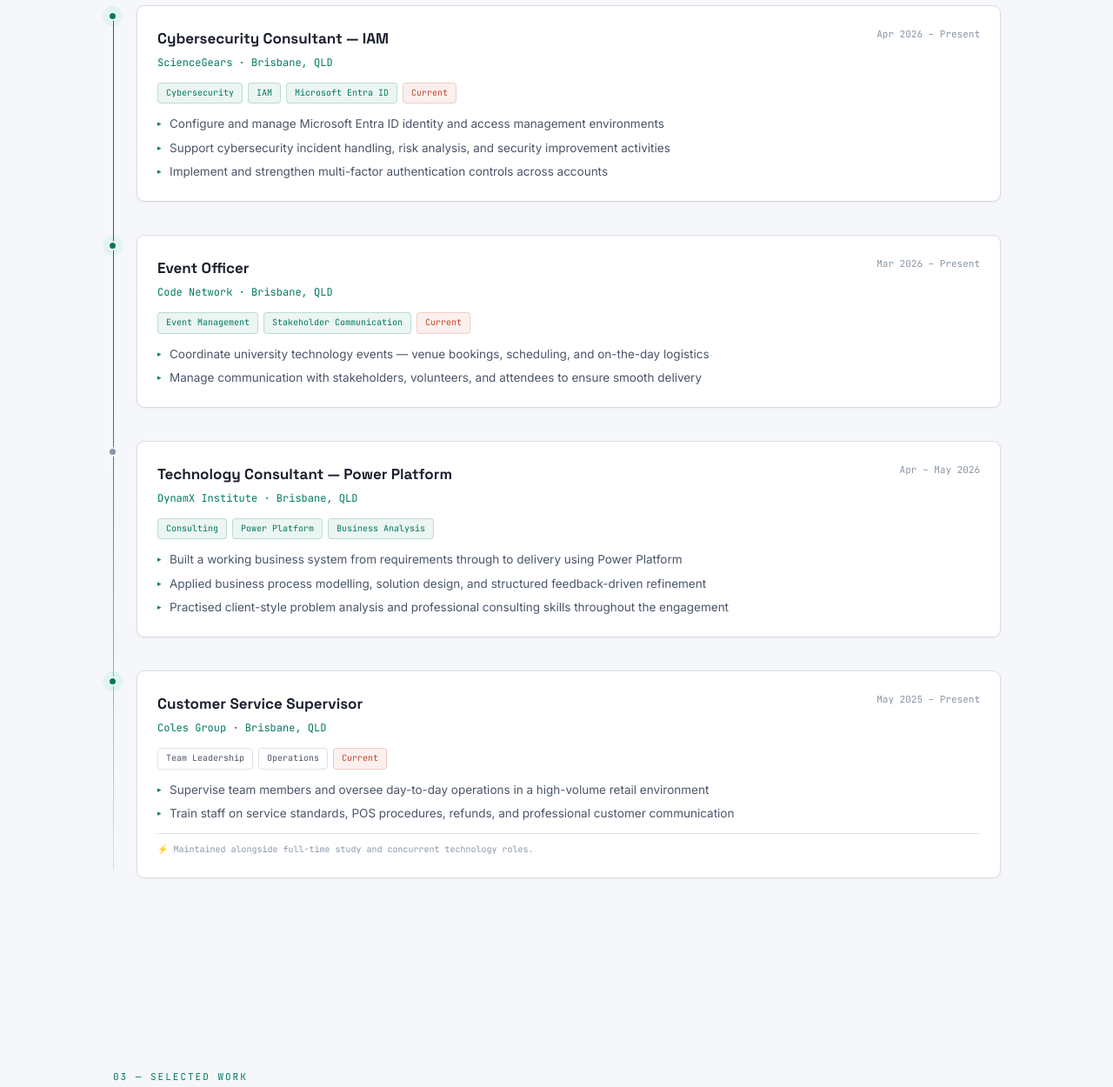
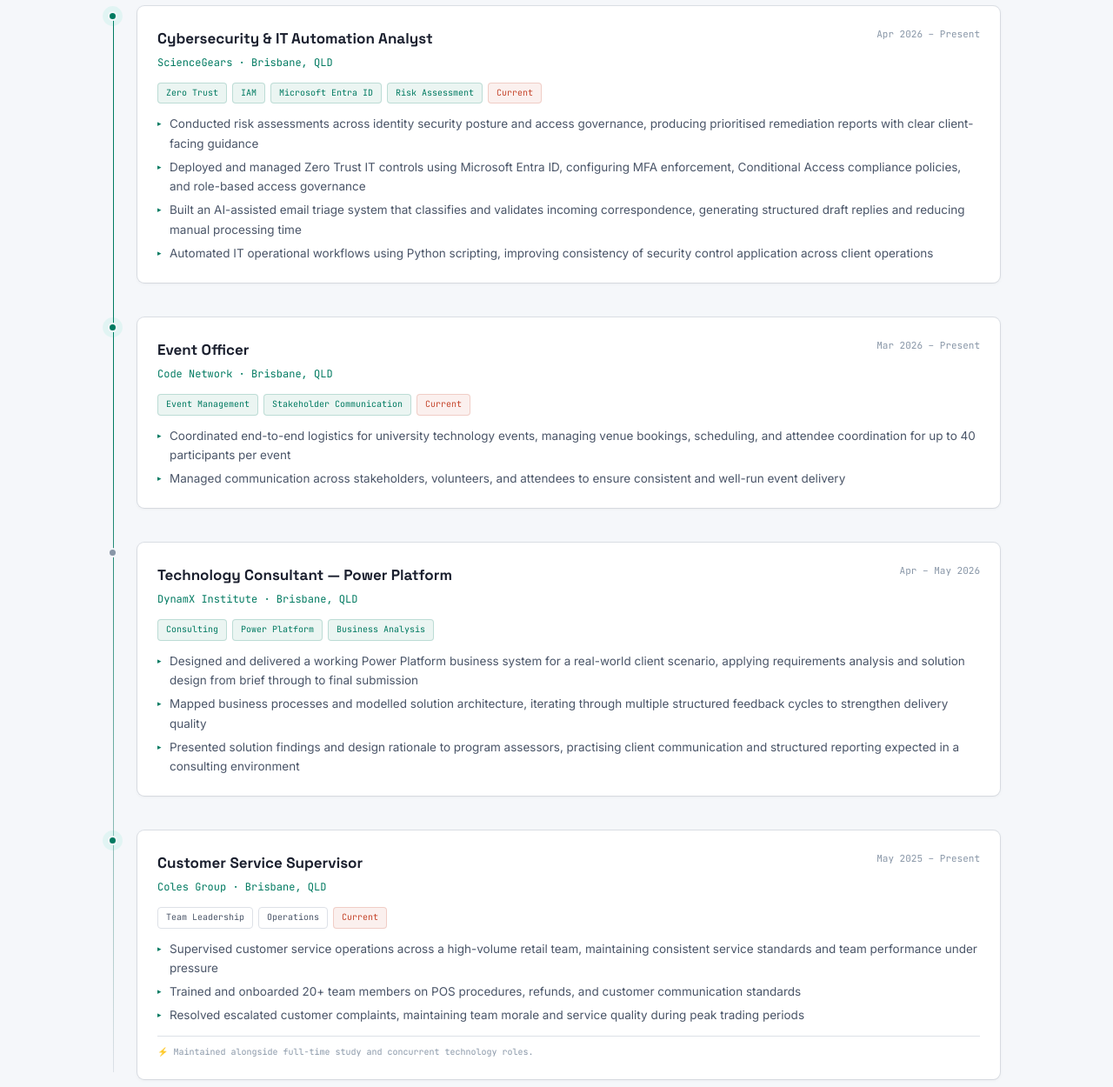
Before and after one commit to bharath-blazecode/bharath-blazecode.github.io, a plain HTML site: page index.html in a window 1280 px wide. Shown: the part 1880-3130 px from the top of the page at 87% size. Drawn offline with Linux system fonts and the light colour scheme.

Commit message:
Update job roles and responsibilities in index.html

```diff
--- a/index.html
+++ b/index.html
@@ -419,13 +419,14 @@
     <article class="titem reveal">
       <div class="tdot act" aria-hidden="true"></div>
       <div class="tcard">
-        <div class="thdr"><div class="trole">Cybersecurity Consultant — IAM</div><div class="tdate">Apr 2026 – Present</div></div>
+        <div class="thdr"><div class="trole">Cybersecurity &amp; IT Automation Analyst</div><div class="tdate">Apr 2026 – Present</div></div>
         <div class="tco">ScienceGears · Brisbane, QLD</div>
-        <div class="ttags"><span class="tg t">Cybersecurity</span><span class="tg t">IAM</span><span class="tg t">Microsoft Entra ID</span><span class="tg c">Current</span></div>
+        <div class="ttags"><span class="tg t">Zero Trust</span><span class="tg t">IAM</span><span class="tg t">Microsoft Entra ID</span><span class="tg t">Risk Assessment</span><span class="tg c">Current</span></div>
         <ul class="tbul">
-          <li>Configure and manage Microsoft Entra ID identity and access management environments</li>
-          <li>Support cybersecurity incident handling, risk analysis, and security improvement activities</li>
-          <li>Implement and strengthen multi-factor authentication controls across accounts</li>
+          <li>Conducted risk assessments across identity security posture and access governance, producing prioritised remediation reports with clear client-facing guidance</li>
+          <li>Deployed and managed Zero Trust IT controls using Microsoft Entra ID, configuring MFA enforcement, Conditional Access compliance policies, and role-based access governance</li>
+          <li>Built an AI-assisted email triage system that classifies and validates incoming correspondence, generating structured draft replies and reducing manual processing time</li>
+          <li>Automated IT operational workflows using Python scripting, improving consistency of security control application across client operations</li>
         </ul>
       </div>
     </article>
@@ -437,8 +438,8 @@
         <div class="tco">Code Network · Brisbane, QLD</div>
         <div class="ttags"><span class="tg t">Event Management</span><span class="tg t">Stakeholder Communication</span><span class="tg c">Current</span></div>
         <ul class="tbul">
-          <li>Coordinate university technology events — venue bookings, scheduling, and on-the-day logistics</li>
-          <li>Manage communication with stakeholders, volunteers, and attendees to ensure smooth delivery</li>
+          <li>Coordinated end-to-end logistics for university technology events, managing venue bookings, scheduling, and attendee coordination for up to 40 participants per event</li>
+          <li>Managed communication across stakeholders, volunteers, and attendees to ensure consistent and well-run event delivery</li>
         </ul>
       </div>
     </article>
@@ -450,9 +451,9 @@
         <div class="tco">DynamX Institute · Brisbane, QLD</div>
         <div class="ttags"><span class="tg t">Consulting</span><span class="tg t">Power Platform</span><span class="tg t">Business Analysis</span></div>
         <ul class="tbul">
-          <li>Built a working business system from requirements through to delivery using Power Platform</li>
-          <li>Applied business process modelling, solution design, and structured feedback-driven refinement</li>
-          <li>Practised client-style problem analysis and professional consulting skills throughout the engagement</li>
+          <li>Designed and delivered a working Power Platform business system for a real-world client scenario, applying requirements analysis and solution design from brief through to final submission</li>
+          <li>Mapped business processes and modelled solution architecture, iterating through multiple structured feedback cycles to strengthen delivery quality</li>
+          <li>Presented solution findings and design rationale to program assessors, practising client communication and structured reporting expected in a consulting environment</li>
         </ul>
       </div>
     </article>
@@ -465,8 +466,9 @@
         <div class="tco">Coles Group · Brisbane, QLD</div>
         <div class="ttags"><span class="tg">Team Leadership</span><span class="tg">Operations</span><span class="tg c">Current</span></div>
         <ul class="tbul">
-          <li>Supervise team members and oversee day-to-day operations in a high-volume retail environment</li>
-          <li>Train staff on service standards, POS procedures, refunds, and professional customer communication</li>
+          <li>Supervised customer service operations across a high-volume retail team, maintaining consistent service standards and team performance under pressure</li>
+          <li>Trained and onboarded 20+ team members on POS procedures, refunds, and customer communication standards</li>
+          <li>Resolved escalated customer complaints, maintaining team morale and service quality during peak trading periods</li>
         </ul>
         <div class="tnote">⚡ Maintained alongside full-time study and concurrent technology roles.</div>
       </div>
@@ -541,14 +543,14 @@
   <!-- 02 + 03: Supporting projects — minimal side-by-side -->
   <div class="pgrid">
     <!-- ★ REPLACE: Add GitHub/write-up link when ready -->
-    <article class="pcard reveal" aria-label="Home SOC Foundation Lab">
+    <article class="pcard reveal" aria-label="ITDR Home Lab">
       <div class="pclbl ip">● In Progress</div>
-      <div class="pctit">Home SOC Foundation Lab</div>
-      <div class="pcdate">Apr 2026 – Present · Personal Project</div>
-      <p class="pcdesc">A self-built blue-team lab replicating real SOC work. Windows and Linux endpoints in a virtualised environment, SIEM deployment with detection rules, alert triage, and incident report documentation. This is where I practise what I want to do professionally.</p>
+      <div class="pctit">ITDR Home Lab</div>
+      <div class="pcdate">Jun 2026 – Present · Personal Project</div>
+      <p class="pcdesc">An identity threat detection and response lab built from scratch. Isolated VMware environment with Wazuh 4.9.2 SIEM on Ubuntu Server and Sysmon on Windows 11 — simulating identity-based attacks mapped to MITRE ATT&amp;CK. Custom XML detection rules, Python alert enrichment pipeline, and VirusTotal API integration generate structured incident reports.</p>
       <div class="pcstk">
-        <span class="pc-chip">Wazuh</span><span class="pc-chip">Splunk</span><span class="pc-chip">VirtualBox</span>
-        <span class="pc-chip">Sysmon</span><span class="pc-chip">Ubuntu</span><span class="pc-chip">ELK Stack</span>
+        <span class="pc-chip">Wazuh 4.9.2</span><span class="pc-chip">Sysmon</span><span class="pc-chip">VMware</span>
+        <span class="pc-chip">Python</span><span class="pc-chip">MITRE ATT&amp;CK</span><span class="pc-chip">VirusTotal API</span>
       </div>
       <div class="bip">Actively building</div>
     </article>
@@ -582,7 +584,7 @@
     <!-- ★ REPLACE: Update skills to match your actual proficiencies -->
     <div class="sgrp reveal">
       <div class="sgtit">Security</div>
-      <div class="schips"><span class="schip">Microsoft Entra ID</span><span class="schip">IAM & Access Controls</span><span class="schip">MFA Implementation</span><span class="schip">Incident Response</span><span class="schip">SIEM / Log Analysis</span><span class="schip">Risk & Compliance</span><span class="schip">Cybersecurity Fundamentals</span><span class="schip">CTF Experience</span></div>
+      <div class="schips"><span class="schip">Microsoft Entra ID</span><span class="schip">Conditional Access</span><span class="schip">MFA</span><span class="schip">Zero Trust</span><span class="schip">Wazuh SIEM</span><span class="schip">MITRE ATT&amp;CK</span><span class="schip">IT Controls Review</span><span class="schip">Risk &amp; Compliance</span><span class="schip">CTF Experience</span></div>
     </div>
     <div class="sgrp reveal">
       <div class="sgtit">Programming & Data</div>
@@ -590,7 +592,7 @@
     </div>
     <div class="sgrp reveal">
       <div class="sgtit">Systems & Tools</div>
-      <div class="schips"><span class="schip">Raspberry Pi</span><span class="schip">GitHub</span><span class="schip">Microsoft 365</span><span class="schip">VirtualBox / VMware</span><span class="schip">Linux</span><span class="schip">Windows Server</span><span class="schip">Wazuh / Splunk</span><span class="schip">Networking Fundamentals</span></div>
+      <div class="schips"><span class="schip">Microsoft 365</span><span class="schip">Power Platform</span><span class="schip">GitHub</span><span class="schip">Raspberry Pi</span><span class="schip">VMware Workstation</span><span class="schip">Sysmon</span><span class="schip">Linux</span><span class="schip">Networking Fundamentals</span><span class="schip">Cryptography</span></div>
     </div>
     <div class="sgrp reveal">
       <div class="sgtit">Professional</div>
@@ -613,7 +615,6 @@
     <!-- ★ REPLACE: Update certifications, issuers, and statuses -->
     <div class="certc reveal"><div class="certico" aria-hidden="true">🔐</div><div><div class="certn">Foundations of Cybersecurity</div><div class="certi">Google · 2025</div><span class="certs ok">✓ Complete</span></div></div>
     <div class="certc reveal"><div class="certico" aria-hidden="true">🏦</div><div><div class="certn">Introduction to Data Science</div><div class="certi">Forage × Commonwealth Bank · 2025</div><span class="certs ok">✓ Complete</span></div></div>
-    <div class="certc reveal"><div class="certico" aria-hidden="true">🤖</div><div><div class="certn">Introduction to Artificial Intelligence</div><div class="certi">Vedantu · 2021</div><span class="certs ok">✓ Complete</span></div></div>
     <div class="certc ip reveal"><div class="certico" aria-hidden="true">🎓</div><div><div class="certn">CS50's Introduction to Python</div><div class="certi">Harvard / edX · 2026</div><span class="certs go">⟳ In Progress</span></div></div>
     <div class="certc ip reveal"><div class="certico" aria-hidden="true">💻</div><div><div class="certn">CompTIA A+</div><div class="certi">CompTIA · 2026</div><span class="certs go">⟳ In Progress</span></div></div>
 
@@ -653,8 +654,8 @@
   </h2>
   <div class="comg">
     <!-- ★ REPLACE: Update volunteer roles, organisations, dates, descriptions -->
-    <div class="comc reveal"><div class="comico" aria-hidden="true">🚩</div><div class="comr">CTF Events Volunteer</div><div class="como">Cyber in Motion</div><div class="comd2">Apr 2026 – Present</div><p class="comdesc">Supporting the planning and delivery of hands-on cybersecurity events, including Capture the Flag activities. This is where I learn alongside the community I'm actively building toward.</p></div>
-    <div class="comc reveal"><div class="comico" aria-hidden="true">🎓</div><div class="comr">Events & Student Engagement</div><div class="como">QUT Guild</div><div class="comd2">Aug 2025 – Present</div><p class="comdesc">Supporting student engagement initiatives through event assistance, communication, and on-the-day volunteer support across campus events and programs.</p></div>
+    <div class="comc reveal"><div class="comico" aria-hidden="true">🚩</div><div class="comr">CTF Events Volunteer</div><div class="como">Cyber in Motion</div><div class="comd2">Apr 2026 – Present</div><p class="comdesc">Supported planning and delivery of Capture the Flag events for Cyber in Motion. Placed 3rd at CIMCTF 2026 with team SushiShield, competing in identity, web exploitation, and OSINT categories.</p></div>
+    <div class="comc reveal"><div class="comico" aria-hidden="true">🎓</div><div class="comr">Events & Student Engagement</div><div class="como">QUT Guild</div><div class="comd2">Aug 2025 – Nov 2025</div><p class="comdesc">Supporting student engagement initiatives through event assistance, communication, and on-the-day volunteer support across campus events and programs.</p></div>
     <!-- Habitat Schools: shows leadership background and global history -->
     <div class="comc reveal"><div class="comico" aria-hidden="true">🏫</div><div class="comr">Student Council Member</div><div class="como">Habitat Schools</div><div class="comd2">Apr 2023 – Mar 2024 · Ajman, UAE</div><p class="comdesc">Contributed to school initiatives through teamwork and leadership. Informally supported classmates with maths — an early sign of how I approach problems and people.</p></div>
   </div>
```
